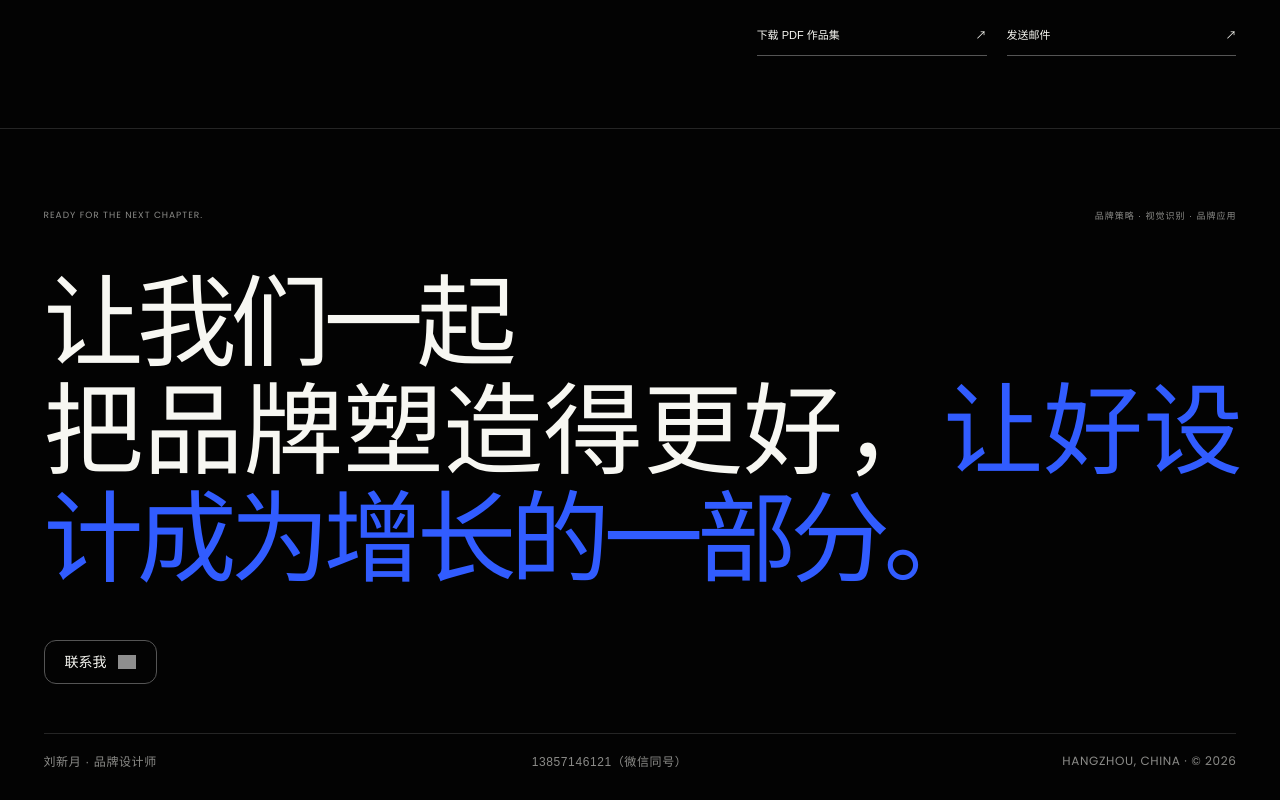
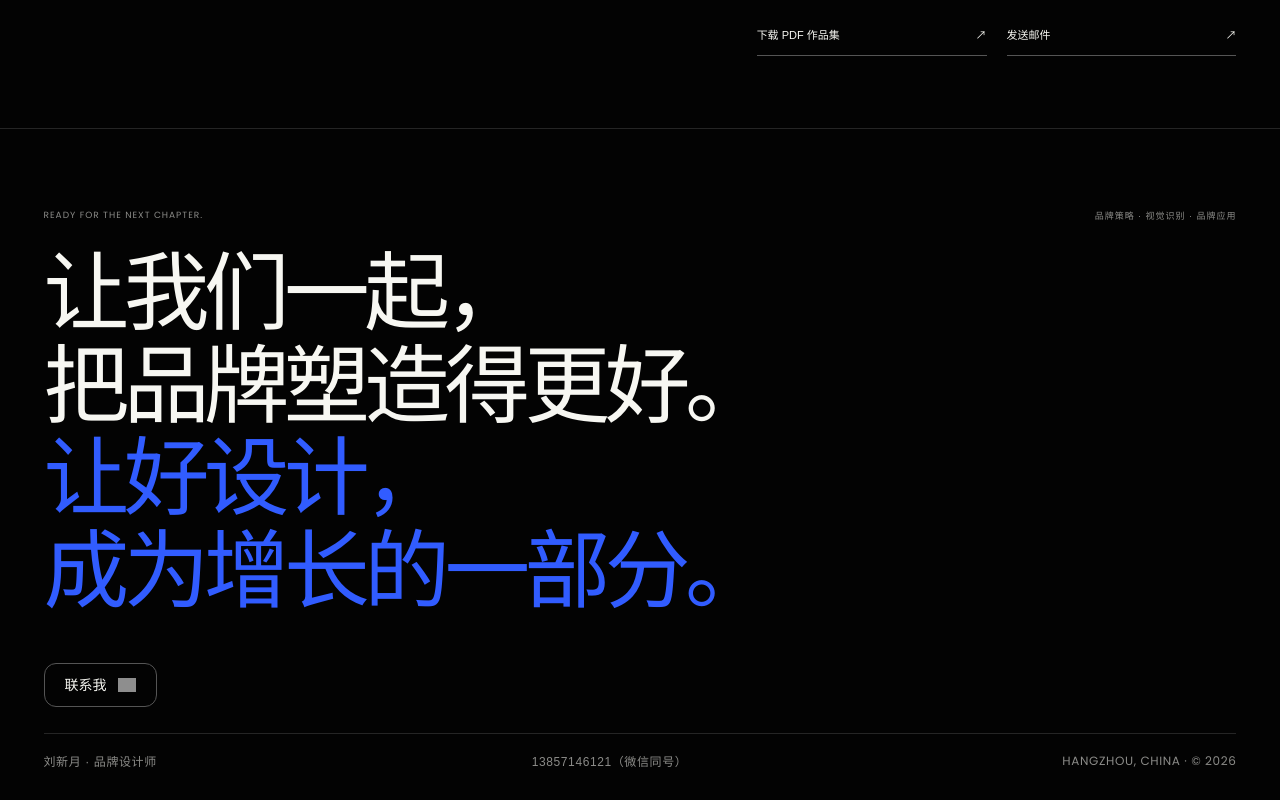
Before and after one commit to liu6qiu/liu-xinyue-portfolio-3, a React (Vite) app: page / in a window 1280 px wide. Shown: the part 5061-5861 px from the top of the page. Built offline with nearby package versions, Linux system fonts and the light colour scheme; grey boxes are pictures that could not be loaded; a web font is replaced by a local one.

Commit message:
Refine footer into four aligned statements

```diff
--- a/src/App.jsx
+++ b/src/App.jsx
@@ -183,8 +183,10 @@ export function App() {
         <div className="footer-top"><p className="en">READY FOR THE NEXT CHAPTER.</p><p>品牌策略 · 视觉识别 · 品牌应用</p></div>
         <div className="footer-cta">
           <h2>
-            <span className="footer-line footer-line-lead">让我们一起</span>
-            <span className="footer-copy">把品牌塑造得更好，<span className="footer-line-accent">让好设计成为增长的一部分。</span></span>
+            <span className="footer-line">让我们一起，</span>
+            <span className="footer-line">把品牌塑造得更好。</span>
+            <span className="footer-line footer-line-accent">让好设计，</span>
+            <span className="footer-line footer-line-accent">成为增长的一部分。</span>
           </h2>
           <a className="footer-contact cta-button" href="mailto:659965306@qq.com" aria-label="发送邮件给刘新月">联系我 <CtaArrow /></a>
         </div>
--- a/src/styles.css
+++ b/src/styles.css
@@ -104,9 +104,8 @@ footer { min-height: 84svh; padding: 10vh var(--pad) 30px; border-top: 1px solid
 .footer-top { display: flex; justify-content: space-between; gap: 40px; }
 .footer-top p { margin: 0; color: var(--muted); font-size: 9px; letter-spacing: .11em; }
 .footer-cta { position: relative; display: flex; flex-direction: column; align-items: flex-start; }
-.footer-cta h2 { width: 100%; margin: 0; font-size: clamp(56px, 7.8vw, 126px); line-height: 1.08; font-weight: 600; letter-spacing: -.065em; }
-.footer-cta h2 .footer-line-lead { display: block; }
-.footer-cta h2 .footer-copy { display: block; text-align: justify; text-align-last: left; }
+.footer-cta h2 { width: 100%; margin: 0; font-size: clamp(52px, 6.7vw, 108px); line-height: 1.08; font-weight: 600; letter-spacing: -.065em; text-align: left; }
+.footer-cta h2 .footer-line { display: block; white-space: nowrap; }
 .footer-cta h2 .footer-line-accent { color: var(--blue); }
 .footer-contact { margin-top: 46px; }
 .footer-row { display: flex; align-items: center; justify-content: space-between; gap: 20px; padding-top: 18px; border-top: 1px solid var(--line); color: var(--muted); font-size: 12px; letter-spacing: .05em; }
@@ -285,7 +284,7 @@ footer { min-height: 84svh; padding: 10vh var(--pad) 30px; border-top: 1px solid
   footer { min-height: 78svh; padding: 9vh 20px 24px; }
   .footer-top p:last-child { display: none; }
   .footer-cta { padding-bottom: 0; }
-  .footer-cta h2 { font-size: 12.5vw; line-height: 1.16; }
+  .footer-cta h2 { font-size: min(13.6vw, calc((100vw - 40px) / 8.45)); line-height: 1.12; }
   .footer-contact { margin-top: 32px; }
   .opening-meta p { font-size: 10px; }
   .footer-row { align-items: flex-start; font-size: 10px; }
```
